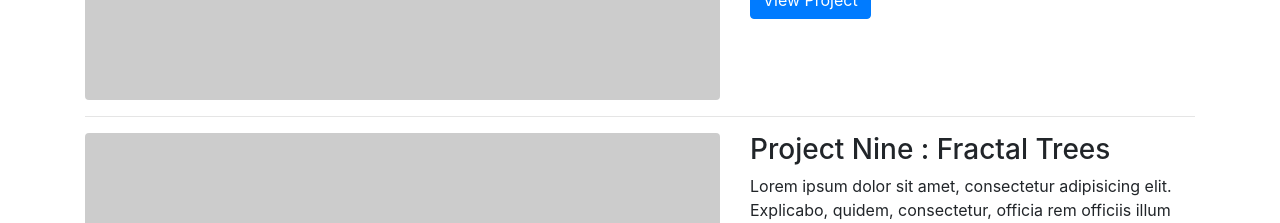
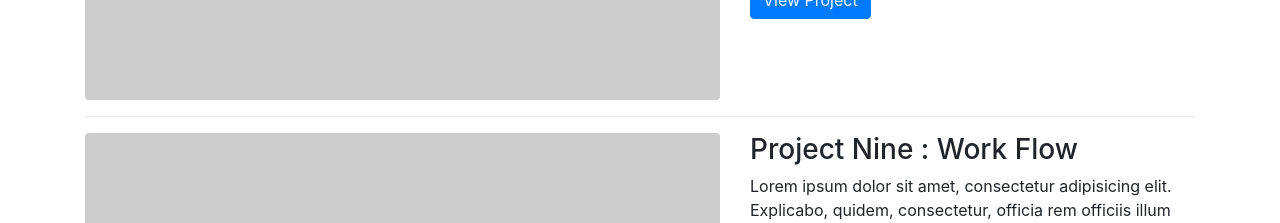
Before and after one commit to andyung17/Old_Website, a website: page index.html in a window 1280 px wide. Shown: the part 2680-2903 px from the top of the page. Drawn offline with Linux system fonts and the light colour scheme; placeholder pictures from the web are drawn by us.

Commit message:
house image

```diff
--- a/index.html
+++ b/index.html
@@ -207,7 +207,7 @@
           </a>
         </div>
         <div class="col-md-5">
-          <h3>Project Nine : Fractal Trees</h3>
+          <h3>Project Nine : Work Flow</h3>
           <p>Lorem ipsum dolor sit amet, consectetur adipisicing elit. Explicabo, quidem, consectetur, officia rem officiis illum aliquam perspiciatis aspernatur quod modi hic nemo qui soluta aut eius fugit quam in suscipit?</p>
           <a class="btn btn-primary" href="#">View Project</a>
         </div>
```
Also changed, not shown: img/house.PNG (added).
